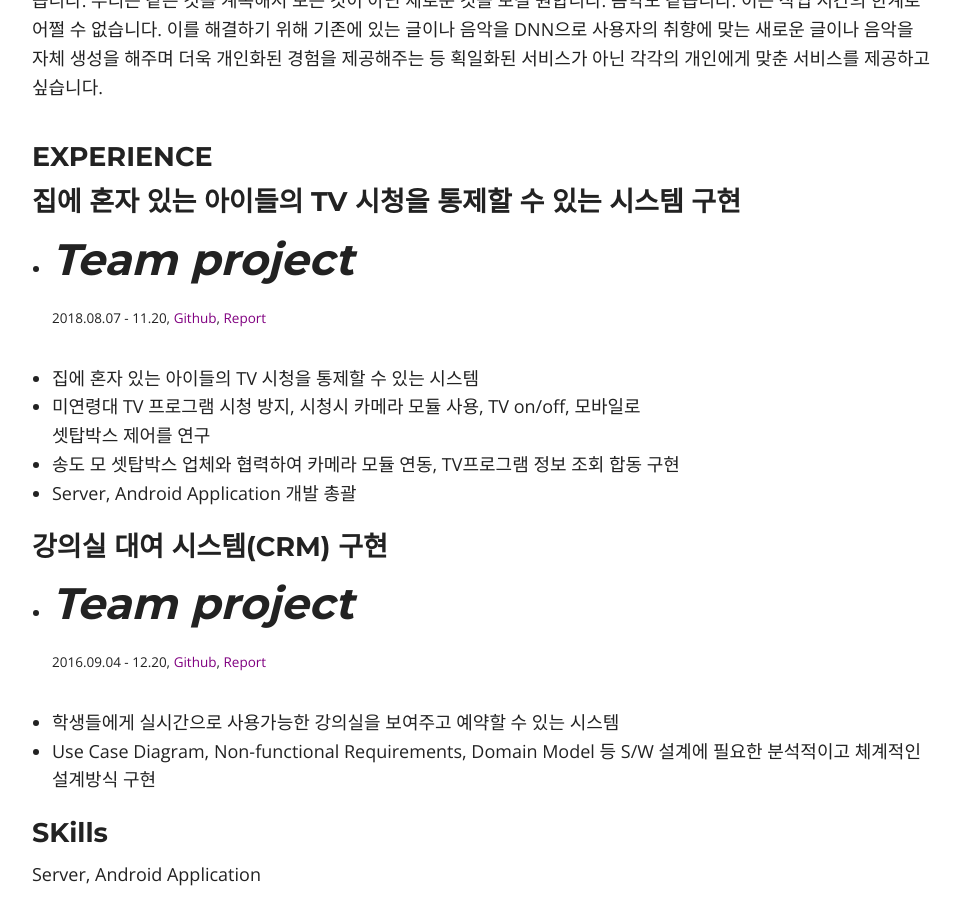
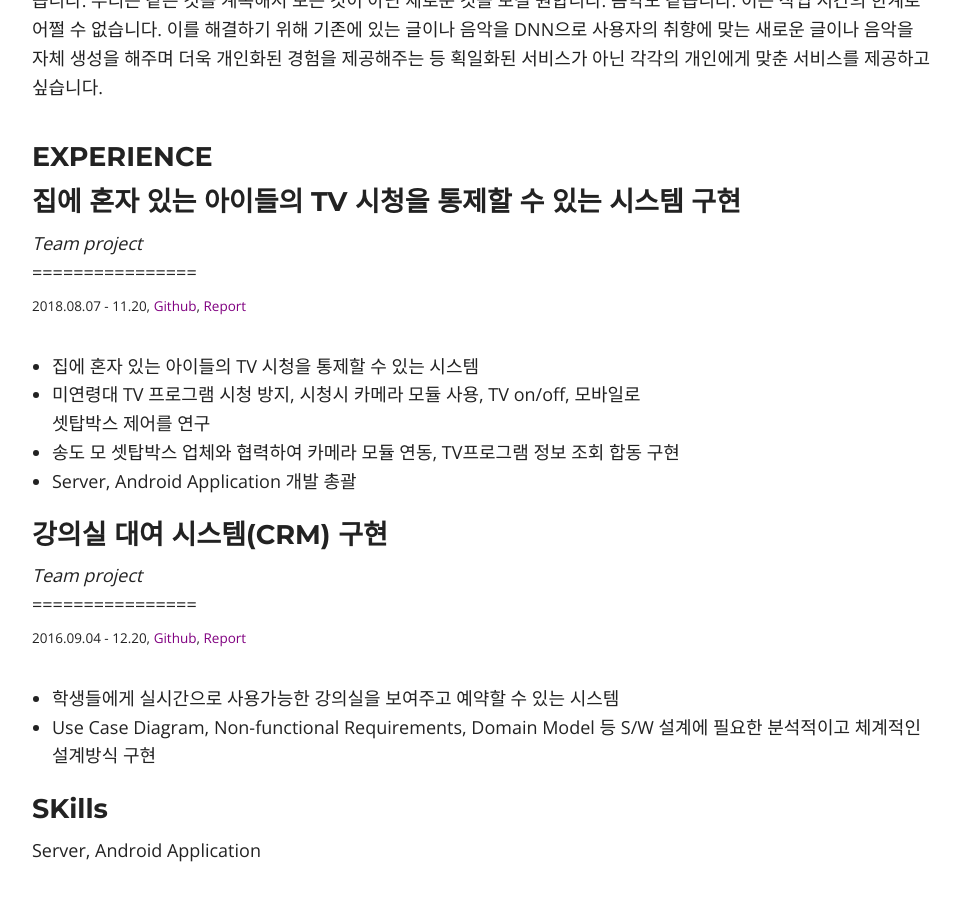
Before and after one commit to DoHyunChoi/dohyunchoi.github.io, a Jekyll site: the page built from about.md, in a window 1280 px wide and 900 px high, scrolled down 1306 px. Shown: the whole window, without its empty margins (158-1119 px from the left). Built offline with Jekyll 4.4.1, drawn with Linux system fonts in a browser that asks for light colours; nearby versions of some CDN libraries.

```diff
--- a/about.md
+++ b/about.md
@@ -48,7 +48,7 @@ This is my personal blog. It currently has {{ site.posts | size }} posts in {{ s
 ### EXPERIENCE
 
 ### 집에 혼자 있는 아이들의 TV 시청을 통제할 수 있는 시스템 구현
-- *Team project*
+*Team project*
 ================
 <sub>2018.08.07 - 11.20, [Github](https://github.com/dohyunchoi/), [Report](https://drive.google.com/file/d/13G662Hwn3H2UbMD0tupZN2hIXEp2DHCx/view?ths=true)</sub>
 * 집에 혼자 있는 아이들의 TV 시청을 통제할 수 있는 시스템
@@ -59,7 +59,7 @@ This is my personal blog. It currently has {{ site.posts | size }} posts in {{ s
 * Server, Android Application 개발 총괄
 
 ### 강의실 대여 시스템(CRM) 구현
-- *Team project*
+*Team project*
 ================
 <sub>2016.09.04 - 12.20, [Github](https://github.com/dohyunchoi/), [Report](https://docs.google.com/document/d/1R6VHGJOkyxnUBbDqYo-D69sheJ-ucjB4tPCfiQwUpfs/edit)</sub>
 * 학생들에게 실시간으로 사용가능한 강의실을 보여주고 예약할 수 있는 시스템
```
